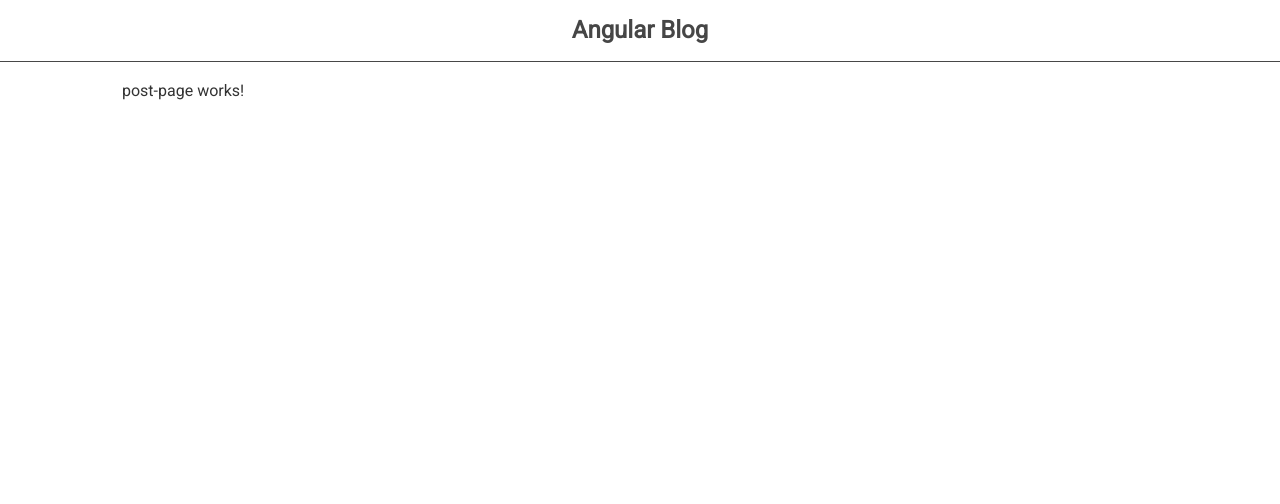
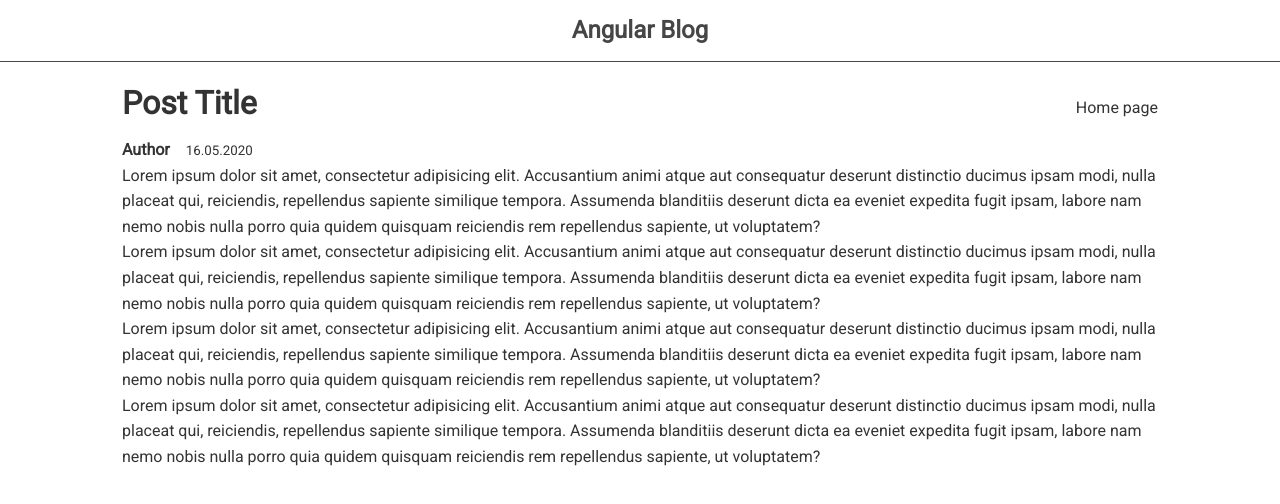
Before and after one commit to BigUhoTape/Blog-App, an Angular app: page /post/1 in a window 1280 px wide. Shown: the top 504 px of the page. Built offline with nearby package versions, Linux system fonts and the light colour scheme.

Commit message:
fix post page view

```diff
--- a/src/app/post-page/post-page.component.html
+++ b/src/app/post-page/post-page.component.html
@@ -1 +1,22 @@
-<p>post-page works!</p>
+<div class="post">
+  <div class="header">
+    <h1>Post Title</h1>
+
+    <button
+      routerLink="/"
+      class="btn btn-link"
+    >Home page</button>
+  </div>
+
+  <div class="info">
+    <strong>Author</strong>
+    <small>16.05.2020</small>
+  </div>
+
+  <div>
+    <p>Lorem ipsum dolor sit amet, consectetur adipisicing elit. Accusantium animi atque aut consequatur deserunt distinctio ducimus ipsam modi, nulla placeat qui, reiciendis, repellendus sapiente similique tempora. Assumenda blanditiis deserunt dicta ea eveniet expedita fugit ipsam, labore nam nemo nobis nulla porro quia quidem quisquam reiciendis rem repellendus sapiente, ut voluptatem?</p>
+    <p>Lorem ipsum dolor sit amet, consectetur adipisicing elit. Accusantium animi atque aut consequatur deserunt distinctio ducimus ipsam modi, nulla placeat qui, reiciendis, repellendus sapiente similique tempora. Assumenda blanditiis deserunt dicta ea eveniet expedita fugit ipsam, labore nam nemo nobis nulla porro quia quidem quisquam reiciendis rem repellendus sapiente, ut voluptatem?</p>
+    <p>Lorem ipsum dolor sit amet, consectetur adipisicing elit. Accusantium animi atque aut consequatur deserunt distinctio ducimus ipsam modi, nulla placeat qui, reiciendis, repellendus sapiente similique tempora. Assumenda blanditiis deserunt dicta ea eveniet expedita fugit ipsam, labore nam nemo nobis nulla porro quia quidem quisquam reiciendis rem repellendus sapiente, ut voluptatem?</p>
+    <p>Lorem ipsum dolor sit amet, consectetur adipisicing elit. Accusantium animi atque aut consequatur deserunt distinctio ducimus ipsam modi, nulla placeat qui, reiciendis, repellendus sapiente similique tempora. Assumenda blanditiis deserunt dicta ea eveniet expedita fugit ipsam, labore nam nemo nobis nulla porro quia quidem quisquam reiciendis rem repellendus sapiente, ut voluptatem?</p>
+  </div>
+</div>
--- a/src/app/post-page/post-page.component.scss
+++ b/src/app/post-page/post-page.component.scss
@@ -0,0 +1,18 @@
+.post {
+
+  .header {
+    display: flex;
+    justify-content: space-between;
+    align-items: center;
+  }
+
+  h1 {
+    margin-bottom: .5rem;
+  }
+
+  .info {
+    strong {
+      margin-right: 1rem;
+    }
+  }
+}
```
